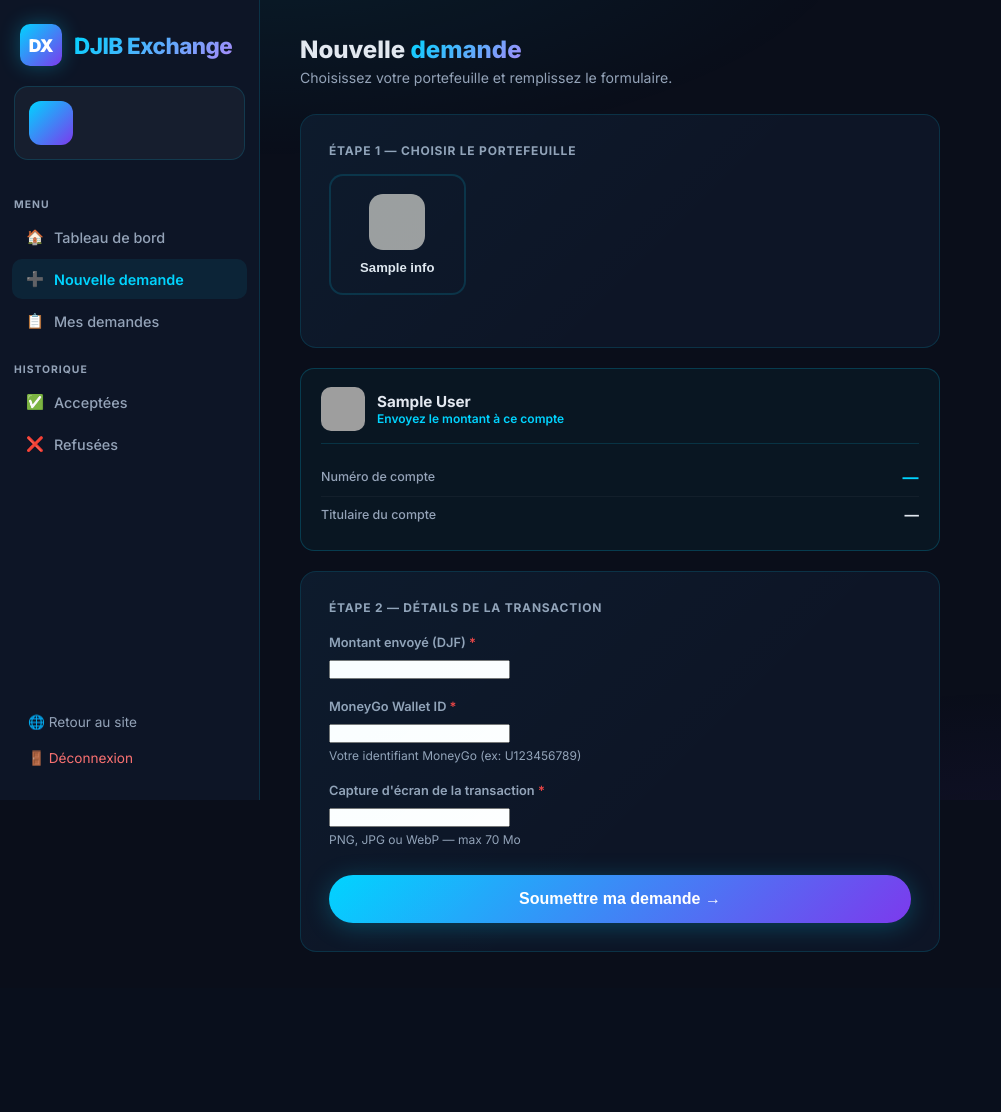
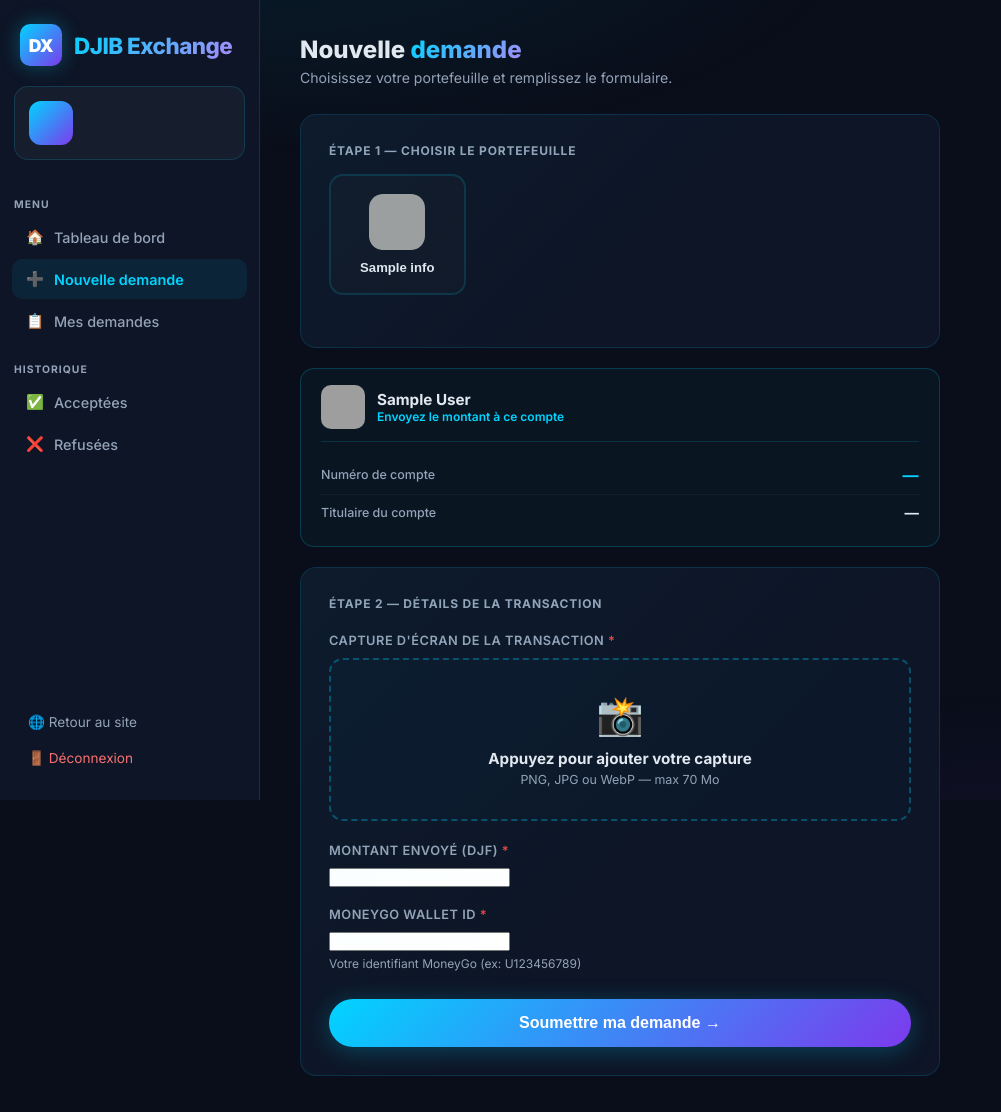
Before and after one commit to ExchangeKeno/Djibechange, a Django app: template templates/user/new_request.html in a window 1280 px wide. Shown: the whole page, without its empty margins (0-1001 px from the left). Before the commit the page ends 952 px from the top, so only its background shows below. Run offline with Django 4.2, Linux system fonts and the light colour scheme; the template is opened without the code that fills it: most values are stand-ins (such as "Sample title", 1, 10 or a date in 2020); form fields are guessed from the names that the template uses; grey boxes are pictures that could not be loaded.

Commit message:
Nouvelle demande : zone upload screenshot cliquable + prévisualisation
- Zone de dépôt cliquable avec icône et texte d'invitation
- Drag & drop supporté
- Prévisualisation de l'image sélectionnée avec nom et taille
- Bouton Supprimer pour changer l'image
- Ordre des champs : screenshot → montant → MoneyGo ID

Co-Authored-By: Claude Sonnet 4.6 <noreply@anthropic.com>

```diff
--- a/templates/user/new_request.html
+++ b/templates/user/new_request.html
@@ -14,45 +14,80 @@
   .wallet-btn {
     display: flex; flex-direction: column; align-items: center; gap: 10px;
     padding: 18px 10px; border-radius: 14px; border: 2px solid var(--border);
-    background: var(--dark-card); cursor: pointer; transition: all 0.2s;
+    background: var(--dark-card2); cursor: pointer; transition: all 0.2s;
     text-decoration: none;
   }
   .wallet-btn:hover { border-color: rgba(0,212,255,0.4); background: rgba(0,212,255,0.04); }
   .wallet-btn.selected {
     border-color: var(--primary); background: rgba(0,212,255,0.07);
-    box-shadow: 0 0 24px rgba(0,212,255,0.15);
+    box-shadow: 0 0 24px rgba(0,212,255,0.12);
   }
   .wallet-btn-img {
     width: 56px; height: 56px; border-radius: 14px; overflow: hidden;
-    display: flex; align-items: center; justify-content: center;
+    display: flex; align-items: center; justify-content: center; flex-shrink: 0;
   }
-  .wallet-btn-img img { width: 100%; height: 100%; object-fit: cover; border-radius: 12px; }
+  .wallet-btn-img img { width: 100%; height: 100%; object-fit: cover; border-radius: 12px; display: block; }
   .wallet-btn-name { font-size: 0.82rem; font-weight: 600; text-align: center; color: var(--text); }
 
-  /* Info wallet sélectionné */
+  /* Info wallet */
   .wallet-info-card {
-    display: none;
-    background: rgba(0,212,255,0.04);
-    border: 1px solid rgba(0,212,255,0.2);
-    border-radius: 14px;
-    padding: 18px 20px;
-    margin-bottom: 20px;
+    display: none; background: rgba(0,212,255,0.04);
+    border: 1px solid rgba(0,212,255,0.2); border-radius: 14px;
+    padding: 16px 20px; margin-bottom: 20px;
   }
   .wallet-info-card.visible { display: block; }
   .wallet-info-row {
     display: flex; justify-content: space-between; align-items: center;
-    padding: 9px 0; border-bottom: 1px solid rgba(255,255,255,0.04);
-    gap: 12px;
+    padding: 9px 0; border-bottom: 1px solid rgba(255,255,255,0.04); gap: 12px;
   }
   .wallet-info-row:last-child { border-bottom: none; }
   .wir-label { font-size: 0.78rem; color: var(--text-muted); font-weight: 500; }
   .wir-value { font-size: 0.9rem; font-weight: 700; color: var(--text); text-align: right; }
   .wir-value.highlight { color: var(--primary); font-size: 1rem; letter-spacing: 0.5px; }
 
+  /* Zone upload screenshot */
+  .upload-zone {
+    border: 2px dashed rgba(0,212,255,0.3);
+    border-radius: 14px; padding: 32px 20px;
+    text-align: center; cursor: pointer;
+    transition: all 0.25s; background: rgba(0,212,255,0.02);
+    position: relative;
+  }
+  .upload-zone:hover, .upload-zone.drag-over {
+    border-color: var(--primary); background: rgba(0,212,255,0.06);
+  }
+  .upload-zone input[type="file"] {
+    position: absolute; inset: 0; opacity: 0; cursor: pointer; width: 100%; height: 100%;
+  }
+  .upload-zone .uz-icon { font-size: 2.4rem; margin-bottom: 10px; display: block; }
+  .upload-zone .uz-title { font-size: 0.95rem; font-weight: 700; margin-bottom: 4px; }
+  .upload-zone .uz-sub { font-size: 0.78rem; color: var(--text-muted); }
+
+  /* Prévisualisation */
+  .upload-preview {
+    display: none; margin-top: 14px; position: relative;
+    border-radius: 12px; overflow: hidden;
+    border: 1px solid rgba(0,212,255,0.2);
+  }
+  .upload-preview img {
+    width: 100%; max-height: 280px; object-fit: cover; display: block;
+  }
+  .upload-preview-name {
+    background: rgba(10,14,26,0.85); padding: 8px 14px;
+    font-size: 0.78rem; color: var(--text-muted);
+    display: flex; align-items: center; justify-content: space-between; gap: 8px;
+  }
+  .upload-remove {
+    background: rgba(239,68,68,0.15); border: 1px solid rgba(239,68,68,0.3);
+    color: #f87171; border-radius: 6px; padding: 3px 10px;
+    font-size: 0.75rem; cursor: pointer; white-space: nowrap; flex-shrink: 0;
+  }
+
   @media (max-width: 500px) {
     .wallet-select-grid { grid-template-columns: repeat(2, 1fr); }
     .wallet-info-row { flex-direction: column; align-items: flex-start; gap: 2px; }
     .wir-value { text-align: left; }
+    .upload-zone { padding: 24px 16px; }
   }
 </style>
 
@@ -74,7 +109,7 @@
         data-wallet="{{ key }}" onclick="selectWallet('{{ key }}', this)">
         <div class="wallet-btn-img">
           <img src="{% static 'images/' %}{{ key }}.webp" alt="{{ info.name }}"
-               onerror="this.parentElement.innerHTML='<div style=\'width:56px;height:56px;border-radius:14px;background:linear-gradient(135deg,{{ info.color }},#0a0e1a);display:flex;align-items:center;justify-content:center;font-weight:900;color:#fff;font-size:0.9rem;\'>{{ info.name|slice:':2'|upper }}</div>'">
+               onerror="this.style.display='none';this.parentElement.style.background='linear-gradient(135deg,{{ info.color }},#0a0e1a)';this.parentElement.innerHTML='<span style=\'font-weight:900;color:#fff;font-size:0.9rem;\'>{{ info.name|truncatechars:3|upper }}</span>'">
         </div>
         <div class="wallet-btn-name">{{ info.name }}</div>
       </button>
@@ -107,41 +142,65 @@
 
   <!-- Étape 2 : Formulaire -->
   <div class="card" id="form-section" style="{% if not wallet_key %}display:none;{% endif %}">
-    <div style="font-size:0.75rem;font-weight:700;text-transform:uppercase;letter-spacing:0.8px;color:var(--text-muted);margin-bottom:20px;">
+    <div style="font-size:0.75rem;font-weight:700;text-transform:uppercase;letter-spacing:0.8px;color:var(--text-muted);margin-bottom:22px;">
       Étape 2 — Détails de la transaction
     </div>
 
-    <form method="post" enctype="multipart/form-data" novalidate>
+    <form method="post" enctype="multipart/form-data" novalidate id="request-form">
       {% csrf_token %}
       <input type="hidden" name="wallet_key" id="wallet_key_input" value="{{ wallet_key }}">
 
-      <!-- Montant -->
+      <!-- 1. Screenshot en premier -->
+      <div style="margin-bottom:22px;">
+        <label style="display:block;font-size:0.8rem;font-weight:600;color:var(--text-muted);margin-bottom:10px;text-transform:uppercase;letter-spacing:0.5px;">
+          Capture d'écran de la transaction <span style="color:var(--danger);">*</span>
+        </label>
+
+        <div class="upload-zone" id="upload-zone">
+          <!-- Input fichier réel -->
+          <input type="file" name="screenshot" id="screenshot-input"
+                 accept="image/png,image/jpeg,image/jpg,image/webp"
+                 onchange="handleFileSelect(this)">
+          <span class="uz-icon">📸</span>
+          <div class="uz-title">Appuyez pour ajouter votre capture</div>
+          <div class="uz-sub">PNG, JPG ou WebP — max 70 Mo</div>
+        </div>
+
+        <!-- Prévisualisation -->
+        <div class="upload-preview" id="upload-preview">
+          <img id="preview-img" src="" alt="Aperçu">
+          <div class="upload-preview-name">
+            <span id="preview-filename" style="overflow:hidden;text-overflow:ellipsis;white-space:nowrap;"></span>
+            <button type="button" class="upload-remove" onclick="removeFile()">Supprimer</button>
+          </div>
+        </div>
+
+        {% if form.screenshot.errors %}
+        <div style="color:var(--danger);font-size:0.78rem;margin-top:6px;">{{ form.screenshot.errors.0 }}</div>
+        {% endif %}
+      </div>
+
+      <!-- 2. Montant -->
       <div style="margin-bottom:20px;">
-        <label style="display:block;font-size:0.8rem;font-weight:600;color:var(--text-muted);margin-bottom:8px;">
+        <label style="display:block;font-size:0.8rem;font-weight:600;color:var(--text-muted);margin-bottom:8px;text-transform:uppercase;letter-spacing:0.5px;">
           Montant envoyé (DJF) <span style="color:var(--danger);">*</span>
         </label>
         {{ form.amount_sent }}
-        {% if form.amount_sent.errors %}<div style="color:var(--danger);font-size:0.78rem;margin-top:5px;">{{ form.amount_sent.errors.0 }}</div>{% endif %}
+        {% if form.amount_sent.errors %}
+        <div style="color:var(--danger);font-size:0.78rem;margin-top:5px;">{{ form.amount_sent.errors.0 }}</div>
+        {% endif %}
       </div>
 
-      <!-- MoneyGo ID -->
-      <div style="margin-bottom:20px;">
-        <label style="display:block;font-size:0.8rem;font-weight:600;color:var(--text-muted);margin-bottom:8px;">
+      <!-- 3. MoneyGo ID -->
+      <div style="margin-bottom:28px;">
+        <label style="display:block;font-size:0.8rem;font-weight:600;color:var(--text-muted);margin-bottom:8px;text-transform:uppercase;letter-spacing:0.5px;">
           MoneyGo Wallet ID <span style="color:var(--danger);">*</span>
         </label>
         {{ form.moneygo_wallet }}
-        {% if form.moneygo_wallet.errors %}<div style="color:var(--danger);font-size:0.78rem;margin-top:5px;">{{ form.moneygo_wallet.errors.0 }}</div>{% endif %}
+        {% if form.moneygo_wallet.errors %}
+        <div style="color:var(--danger);font-size:0.78rem;margin-top:5px;">{{ form.moneygo_wallet.errors.0 }}</div>
+        {% endif %}
         <div style="font-size:0.75rem;color:var(--text-muted);margin-top:5px;">Votre identifiant MoneyGo (ex: U123456789)</div>
-      </div>
-
-      <!-- Screenshot -->
-      <div style="margin-bottom:28px;">
-        <label style="display:block;font-size:0.8rem;font-weight:600;color:var(--text-muted);margin-bottom:8px;">
-          Capture d'écran de la transaction <span style="color:var(--danger);">*</span>
-        </label>
-        {{ form.screenshot }}
-        {% if form.screenshot.errors %}<div style="color:var(--danger);font-size:0.78rem;margin-top:5px;">{{ form.screenshot.errors.0 }}</div>{% endif %}
-        <div style="font-size:0.75rem;color:var(--text-muted);margin-top:5px;">PNG, JPG ou WebP — max 70 Mo</div>
       </div>
 
       <button type="submit" class="btn btn-primary btn-block" style="font-size:1rem;padding:15px;">
@@ -167,41 +226,77 @@ var WALLETS_DATA = {
   {% endfor %}
 };
 
-// Pre-fill wallet info if wallet already selected on page load
+// Pré-remplir si wallet déjà sélectionné
 {% if wallet_key %}
 (function(){
-  var data = WALLETS_DATA['{{ wallet_key }}'];
-  if(data){
-    document.getElementById('info-account-number').textContent = data.account_number;
-    document.getElementById('info-account-holder').textContent = data.account_holder;
+  var d = WALLETS_DATA['{{ wallet_key }}'];
+  if(d){
+    document.getElementById('info-account-number').textContent = d.account_number;
+    document.getElementById('info-account-holder').textContent = d.account_holder;
   }
 })();
 {% endif %}
 
+// Sélection d'un wallet
 function selectWallet(key, btn) {
-  // Highlight bouton sélectionné
   document.querySelectorAll('.wallet-btn').forEach(function(b){ b.classList.remove('selected'); });
   btn.classList.add('selected');
-
-  // Mettre à jour le champ caché
   document.getElementById('wallet_key_input').value = key;
 
-  // Mettre à jour la carte d'infos wallet
-  var data = WALLETS_DATA[key];
-  if (data) {
-    document.getElementById('info-wallet-name').textContent = data.name;
-    document.getElementById('info-account-number').textContent = data.account_number;
-    document.getElementById('info-account-holder').textContent = data.account_holder;
-    document.getElementById('info-wallet-img').innerHTML = '<img src="' + data.img + '" style="width:100%;height:100%;object-fit:cover;border-radius:10px;">';
+  var d = WALLETS_DATA[key];
+  if(d){
+    document.getElementById('info-wallet-name').textContent = d.name;
+    document.getElementById('info-account-number').textContent = d.account_number;
+    document.getElementById('info-account-holder').textContent = d.account_holder;
+    document.getElementById('info-wallet-img').innerHTML =
+      '<img src="'+d.img+'" style="width:100%;height:100%;object-fit:cover;border-radius:10px;">';
     document.getElementById('wallet-info-card').classList.add('visible');
   }
 
-  // Afficher le formulaire
-  var form = document.getElementById('form-section');
-  form.style.display = 'block';
-  setTimeout(function(){
-    form.scrollIntoView({ behavior: 'smooth', block: 'start' });
-  }, 100);
+  var section = document.getElementById('form-section');
+  section.style.display = 'block';
+  setTimeout(function(){ section.scrollIntoView({ behavior:'smooth', block:'start' }); }, 100);
+}
+
+// Upload zone : drag & drop
+var zone = document.getElementById('upload-zone');
+if(zone){
+  zone.addEventListener('dragover', function(e){ e.preventDefault(); zone.classList.add('drag-over'); });
+  zone.addEventListener('dragleave', function(){ zone.classList.remove('drag-over'); });
+  zone.addEventListener('drop', function(e){
+    e.preventDefault(); zone.classList.remove('drag-over');
+    var files = e.dataTransfer.files;
+    if(files.length){
+      var input = document.getElementById('screenshot-input');
+      // DataTransfer pour simuler le fichier déposé
+      var dt = new DataTransfer();
+      dt.items.add(files[0]);
+      input.files = dt.files;
+      showPreview(files[0]);
+    }
+  });
+}
+
+function handleFileSelect(input){
+  if(input.files && input.files[0]) showPreview(input.files[0]);
+}
+
+function showPreview(file){
+  var reader = new FileReader();
+  reader.onload = function(e){
+    document.getElementById('preview-img').src = e.target.result;
+    document.getElementById('preview-filename').textContent = file.name + ' (' + (file.size/1024/1024).toFixed(1) + ' Mo)';
+    document.getElementById('upload-preview').style.display = 'block';
+    document.getElementById('upload-zone').style.display = 'none';
+  };
+  reader.readAsDataURL(file);
+}
+
+function removeFile(){
+  document.getElementById('screenshot-input').value = '';
+  document.getElementById('upload-preview').style.display = 'none';
+  document.getElementById('upload-zone').style.display = 'block';
+  document.getElementById('preview-img').src = '';
 }
 </script>
 {% endblock %}
```
